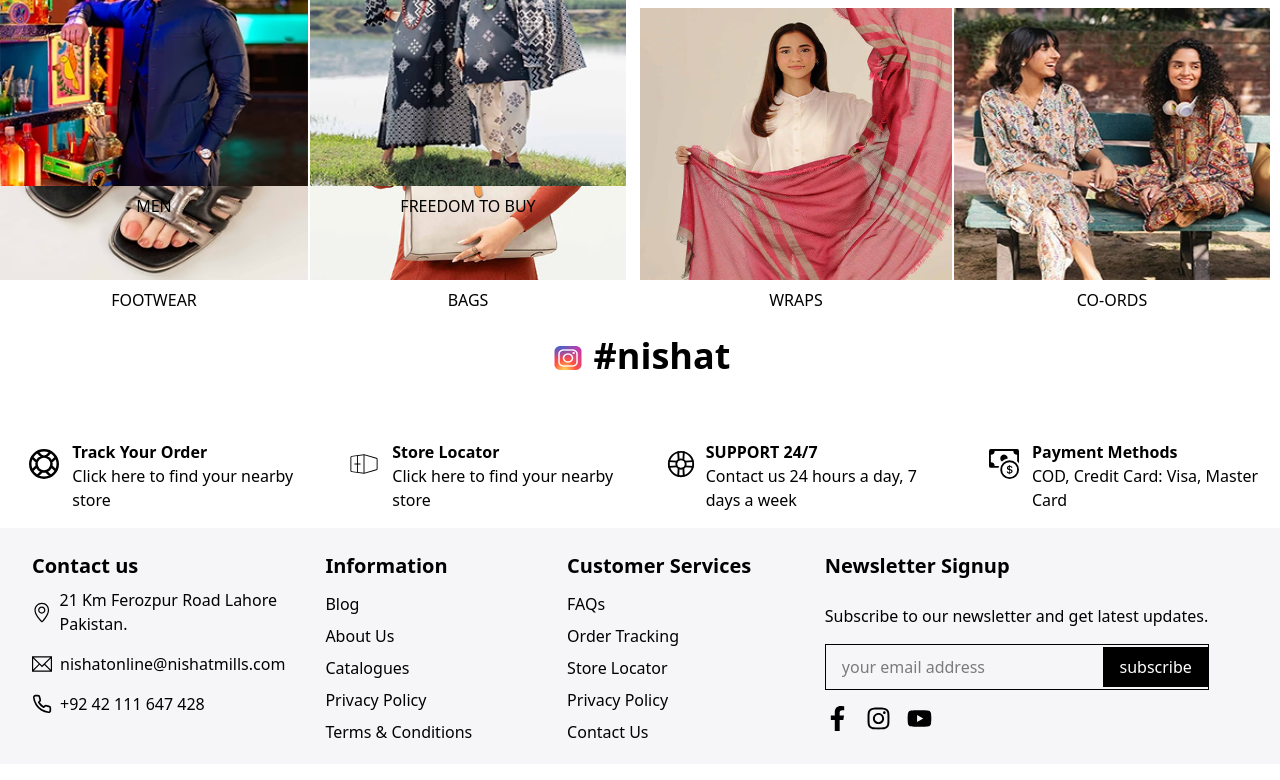
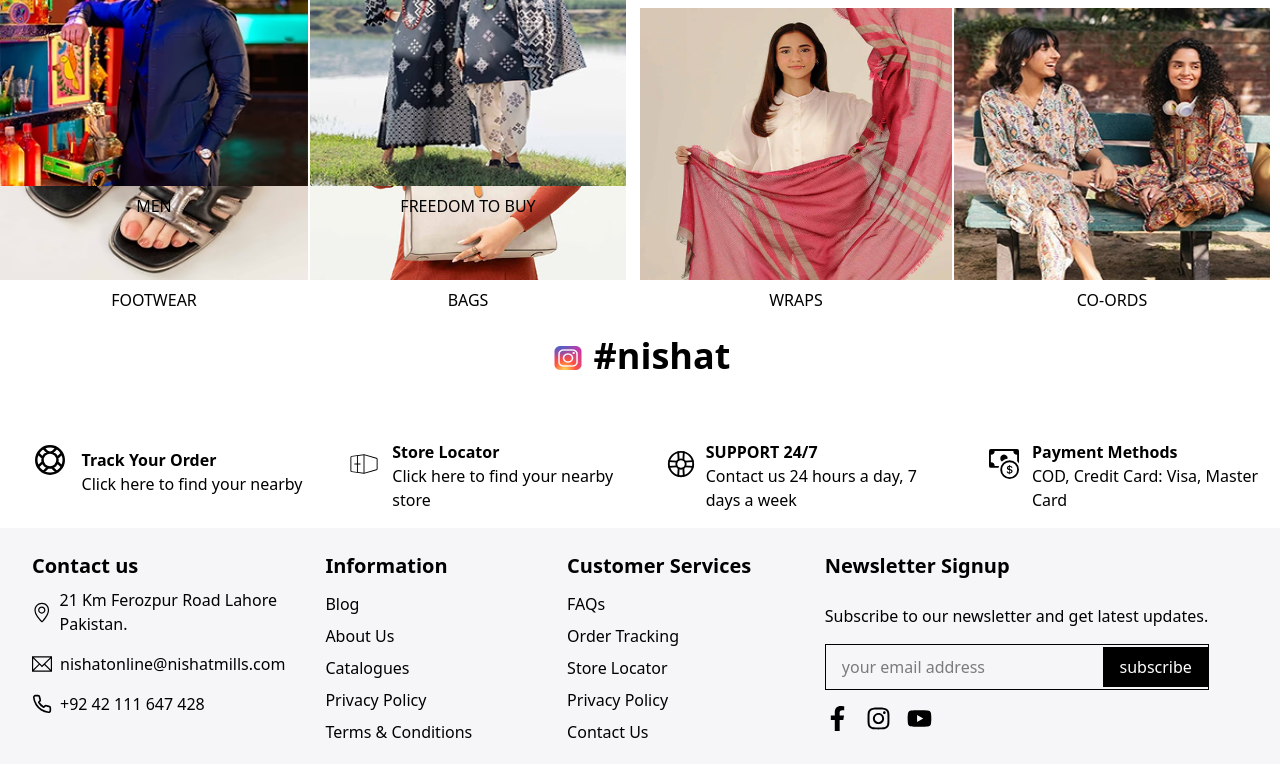
Before and after one commit to Muhammadtalhatariq/nishat-miles, a React (Vite) app in the folder nishat-miles/: page / in a window 1280 px wide. Shown: the part 2000-2780 px from the top of the page. Built offline with nearby package versions, Linux system fonts and the light colour scheme.

Commit message:
changing in slider files

```diff
--- a/nishat-miles/src/components/Header.jsx
+++ b/nishat-miles/src/components/Header.jsx
@@ -69,7 +69,7 @@
         <>
 
             <TopHeader />
-            <div>
+
             <div className={`flex items-center md:flex-col justify-between p-2 z-80 ${stick ? "fixed top-0 duration-500 ease-in" : ""} bg-white w-full `}>
                 {/* mobile view  */}
                 <div className='mbl-nav relative '>
@@ -142,15 +142,6 @@
                     <Navbar />
                 </div>
             </div>
-                <div>
-
-                </div>
-
-                <div>
-                </div>
-
-            </div>
-
         </>
     )
 }
--- a/nishat-miles/src/components/Hero.jsx
+++ b/nishat-miles/src/components/Hero.jsx
@@ -5,8 +5,8 @@
 const Hero = () => {
     return (
         <>
-         <Slider/>
-           <Smallslider/>
+            <Slider />
+            <Smallslider />
         </>
     )
 }
--- a/nishat-miles/src/components/Nishat.jsx
+++ b/nishat-miles/src/components/Nishat.jsx
@@ -11,7 +11,7 @@
         id: 1,
         image: <GrSupport size={30} />,
         title: "Track Your Order",
-        dest: "Click here to find your nearby store"
+        dest: "Click here to find your nearby"
     },
     {
         id: 2,
@@ -108,11 +108,6 @@
                                         </div>
                                     </div>
                                 ))}
-
-
-
-
-
                             </Carousel>
                         </div>
 
@@ -182,6 +177,7 @@
                                 ))}
                             </Carousel>
                         </div>
+
                     </div>
                 </div>
             </div>
--- a/nishat-miles/src/components/Slider.jsx
+++ b/nishat-miles/src/components/Slider.jsx
@@ -34,7 +34,8 @@
             <Carousel
                 additionalTransfrom={0}
                 arrows
-                autoPlaySpeed={3000}
+                autoPlay
+                autoPlaySpeed={8000}
                 centerMode={false}
                 className="z-0"
                 containerClass="container"
```
Lines whose indentation alone changed are shown as unchanged.
